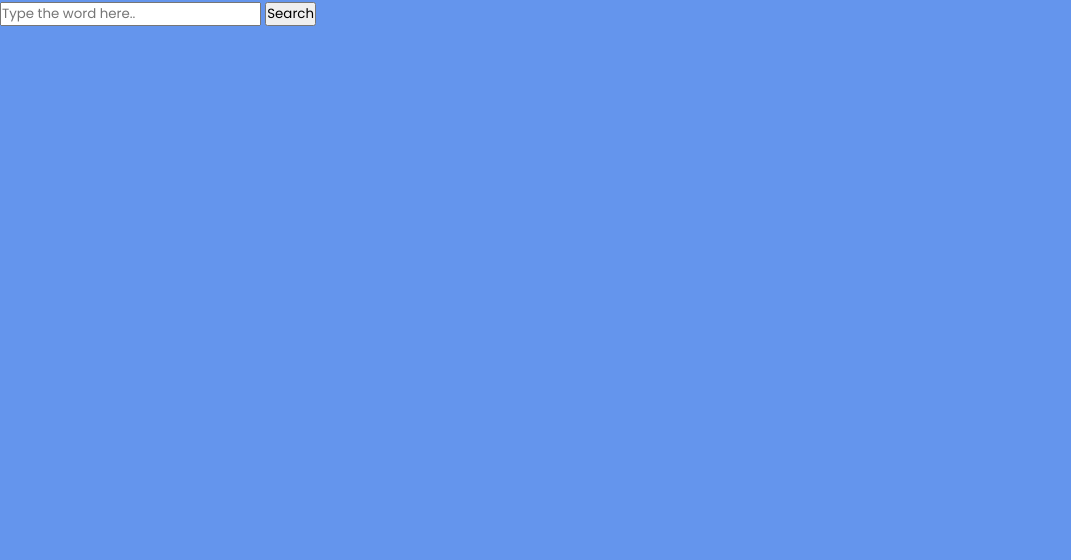
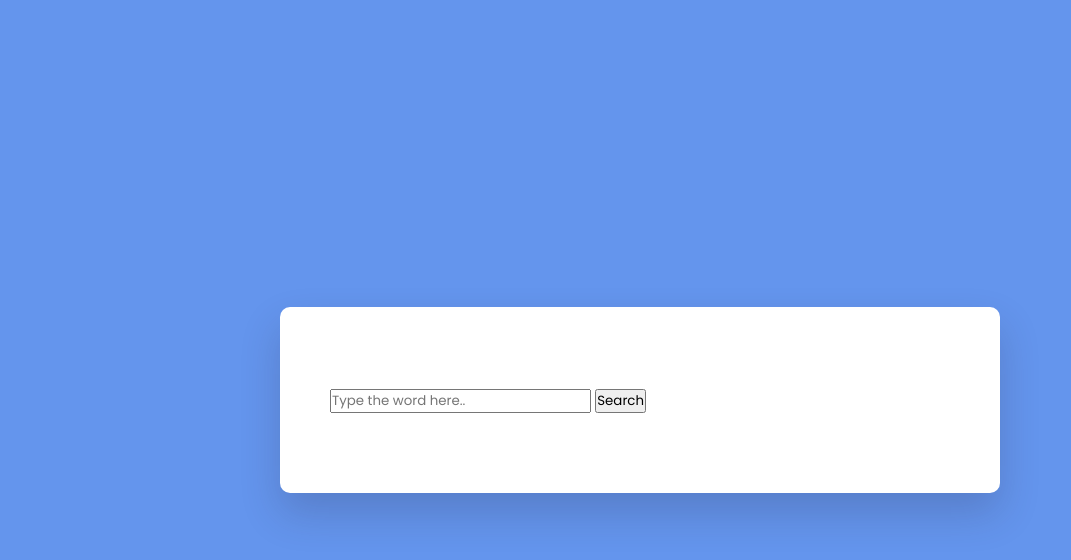
Before and after one commit to SharpDevOps10/English-Dictionary, a plain HTML site: page index.html in a window 1280 px wide. Shown: the whole page, without its empty margins (0-1071 px from the left). Drawn offline with Linux system fonts and the light colour scheme.

Commit message:
Implemented `container` parameters (colour,width,position etc...)

```diff
--- a/styles/style.css
+++ b/styles/style.css
@@ -9,3 +9,14 @@
 body{
   background-color: cornflowerblue;
 }
+.container{
+  background-color: white;
+  width: 90vmin;
+  position: absolute;
+  transform: translate(-50%,-50%);
+  top: 50%;
+  left: 50%;
+  padding: 80px 50px;
+  border-radius: 10px;
+  box-shadow:0 20px 40px rgba(38,33,61,0.2);
+}
```
